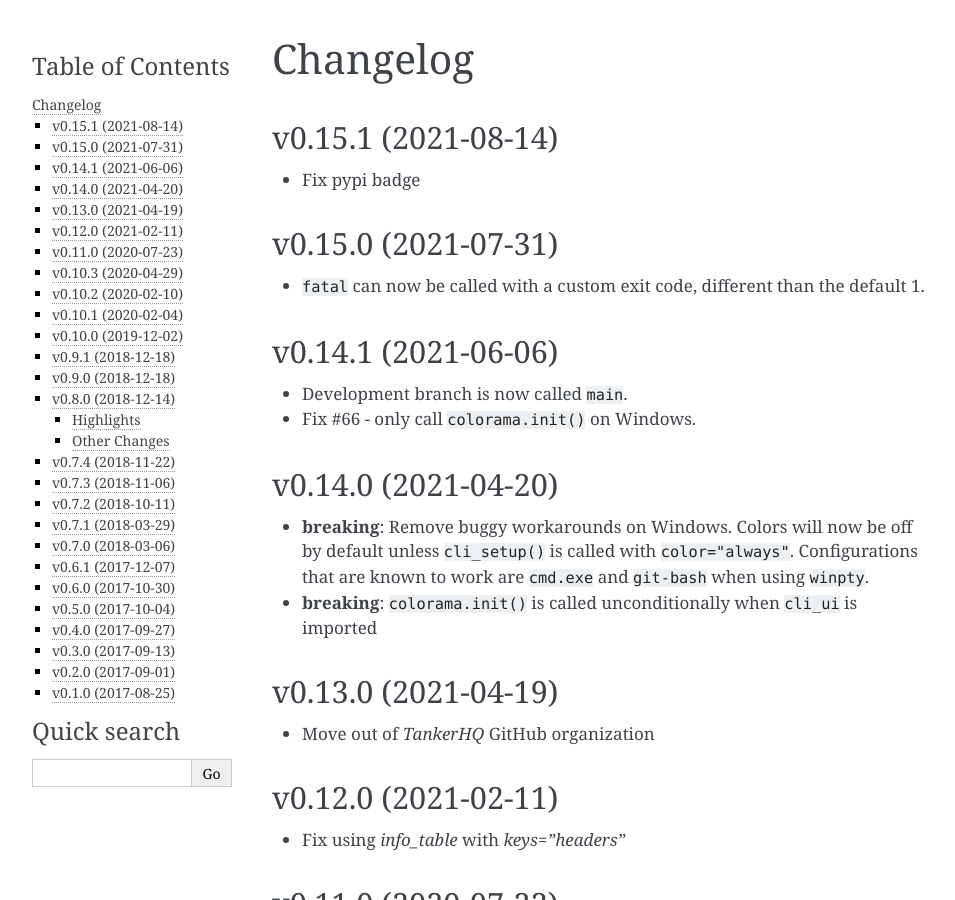
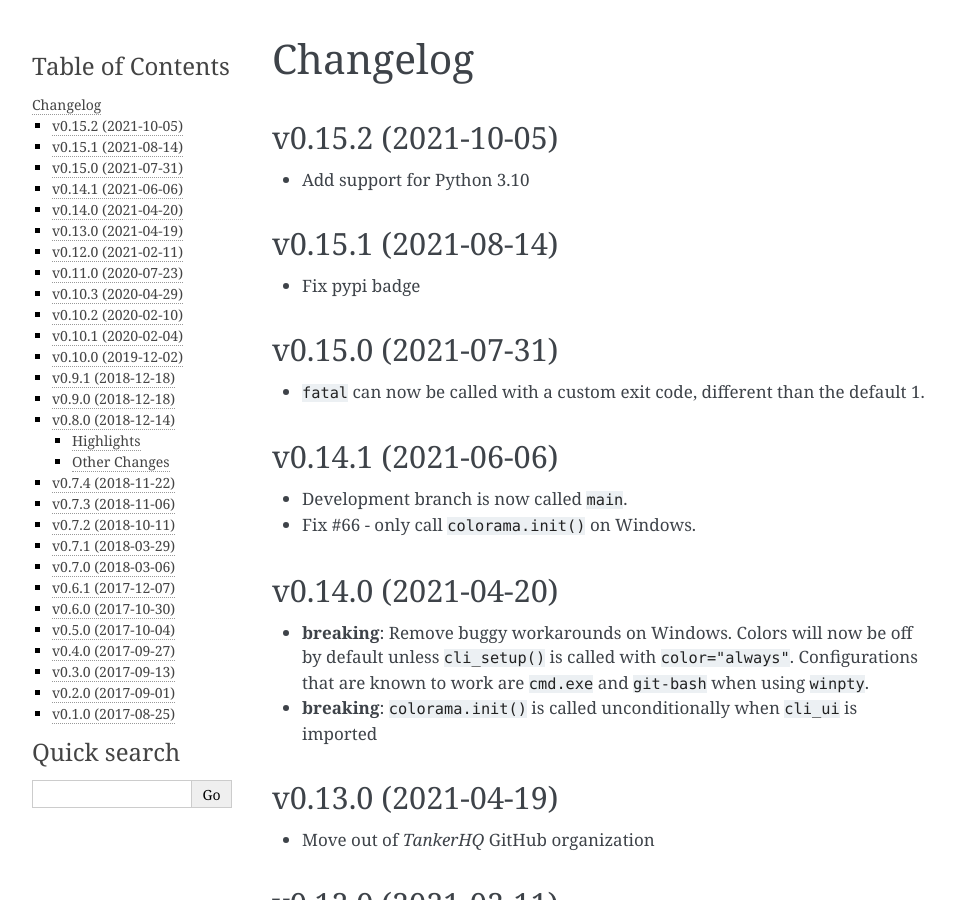
Before and after one commit to your-tools/python-cli-ui, a Sphinx documentation site: the page built from docs/changelog.rst, in a window 1280 px wide and 900 px high. Shown: the whole window, without its empty margins (148-1103 px from the left). Built offline with Sphinx 7.4.7, drawn with Linux system fonts in a browser that asks for light colours.

Commit message:
Update Changelog

```diff
--- a/docs/changelog.rst
+++ b/docs/changelog.rst
@@ -1,5 +1,10 @@
 Changelog
 ----------
+
+v0.15.2 (2021-10-05)
+++++++++++++++++++++
+
+* Add support for Python 3.10
 
 v0.15.1 (2021-08-14)
 ++++++++++++++++++++
```
